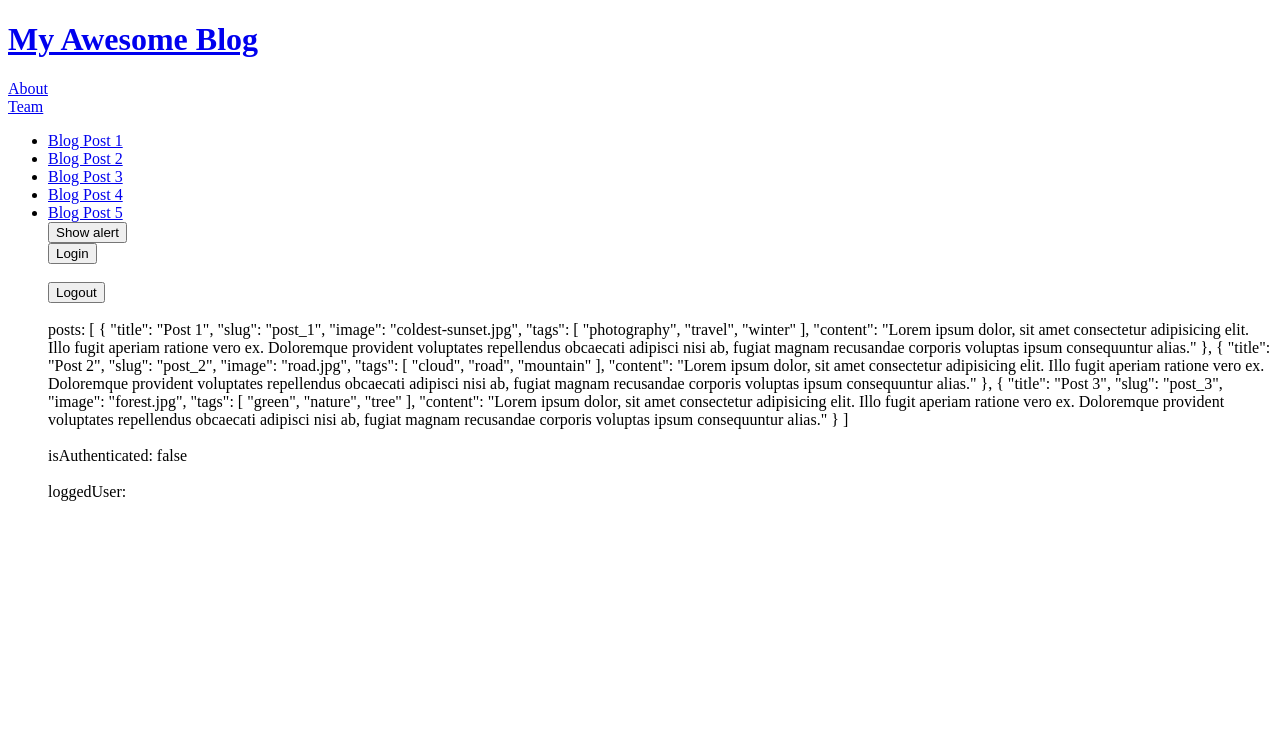
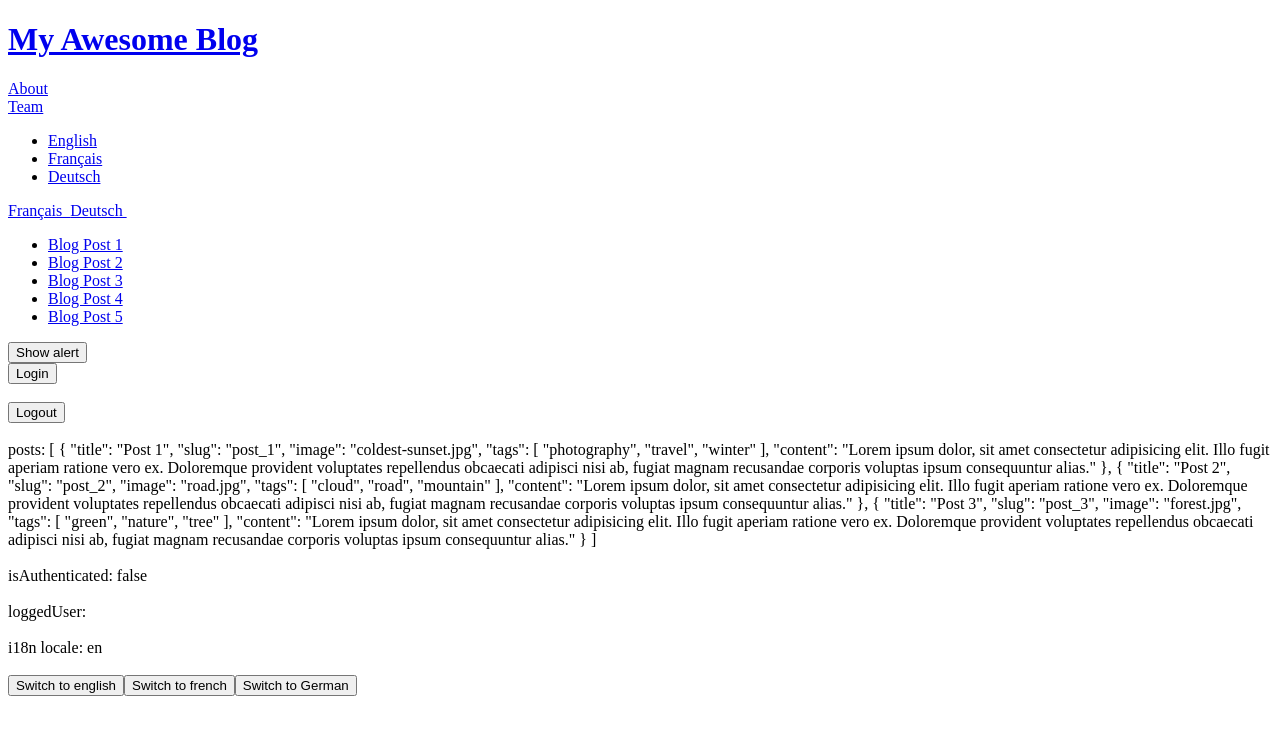
Before and after one commit to jeanquark/nuxt-static-example, a Nuxt app: page / in a window 1280 px wide. Shown: the top 734 px of the page. Built offline with nearby package versions, Linux system fonts and the light colour scheme.

Commit message:
Added i18n multilanguages

```diff
--- /dev/null
+++ b/lang/en-US.json
@@ -0,0 +1,14 @@
+{
+	"home": "Home",
+    "welcome": "Welcome",
+	"about": "About",
+	"team": "Team",
+    "contact": "Contact",
+    "login": "Login",
+    "logout": "Logout",
+    "pages": {
+        "index": {
+            "explanation": "small explanatory text"
+        }
+    }
+}
--- a/layouts/default.vue
+++ b/layouts/default.vue
@@ -2,13 +2,38 @@
   <div>
      <div>
        <h1><nuxt-link to="/">My Awesome Blog</nuxt-link></h1>
-       <div><nuxt-link to="/about">About</nuxt-link></div>
-       <div><nuxt-link to="/team">Team</nuxt-link></div>
+       <div><nuxt-link :to="localePath('about')">{{ $t('about') }}</nuxt-link></div>
+       <div><nuxt-link :to="localePath('team')">{{ $t('team') }}</nuxt-link></div>
+       <ul>
+       	<li><nuxt-link :to="switchLocalePath('en')" class="">English</nuxt-link></li>
+      	<li><nuxt-link :to="switchLocalePath('fr')" class="">Français</nuxt-link></li>
+      	<li><nuxt-link :to="switchLocalePath('de')" class="">Deutsch</nuxt-link></li>
+ 	   </ul>
+ 	   <nuxt-link
+  			v-for="locale in availableLocales"
+  			:key="locale.code"
+  			:to="switchLocalePath(locale.code)">{{ locale.name }}&nbsp;
+  		</nuxt-link>
      </div>
     <nuxt />
   </div>
 </template>
 
+<script>
+	export default {
+		data () {
+			return {
+
+			}
+		},
+		computed: {
+			availableLocales () {
+    			return this.$i18n.locales.filter(i => i.code !== this.$i18n.locale)
+  			}
+		}
+	}
+</script>
+
 <style>
 
 </style>
--- a/nuxt.config.js
+++ b/nuxt.config.js
@@ -44,6 +44,36 @@ export default {
   ** Nuxt.js modules
   */
   modules: [
+    [
+      'nuxt-i18n',
+      {
+        locales: [
+          {
+            code: 'en',
+            iso: 'en-US',
+            name: 'English',
+            file: 'en-US.json'
+          },
+          {
+            code: 'fr',
+            iso: 'fr-FR',
+            name: 'Français',
+            file: 'fr-FR.json'
+          },
+          {
+            code: 'de',
+            iso: 'de-DE',
+            name: 'Deutsch',
+            file: 'de-DE.json'
+          }
+        ],
+        parsePages: false,
+        lazy: true,
+        langDir: 'lang/',
+        defaultLocale: 'en',
+        seo: false
+      }
+    ],
     '@nuxtjs/markdownit',
     '@nuxtjs/axios',
     '@nuxtjs/auth'
@@ -57,7 +87,7 @@ export default {
     },
     redirect: {
       // callback: '/login'
-      callback: '/nuxt-static-example/login'
+      callback: process.env.DEPLOY_ENV === 'GH_PAGES' ? '/nuxt-static-example/login' : '/login'
     }
   },
   /*
--- a/package.json
+++ b/package.json
@@ -17,7 +17,8 @@
     "@nuxtjs/axios": "^5.6.0",
     "@nuxtjs/markdownit": "^1.2.6",
     "markdown-it": "^9.1.0",
-    "nuxt": "^2.0.0"
+    "nuxt": "^2.0.0",
+    "nuxt-i18n": "^6.1.1"
   },
   "devDependencies": {
     "cross-env": "^5.2.1",
--- a/pages/about.vue
+++ b/pages/about.vue
@@ -1,3 +1,3 @@
 <template>
-	<div>About page</div>
+	<div>{{ $t('about') }}</div>
 </template>
--- a/pages/index.vue
+++ b/pages/index.vue
@@ -6,13 +6,19 @@
       <li><nuxt-link to="/blog/blog-post-3">Blog Post 3</nuxt-link></li>
       <li><nuxt-link to="/blog/blog-post-4">Blog Post 4</nuxt-link></li>
       <li><nuxt-link to="/blog/blog-post-5">Blog Post 5</nuxt-link></li>
-      <button @click="alert('Alert!')">Show alert</button><br />
-      <button @click="login">Login</button><br /><br />
-      <button @click="logout">Logout</button><br /><br />
-      posts: {{ posts }}<br /><br />
-      isAuthenticated: {{ isAuthenticated }}<br /><br />
-      loggedUser: {{ loggedUser }}<br /><br />
+
     </ul>
+
+	  <button @click="alert('Alert!')">Show alert</button><br />
+	  <button @click="login">Login</button><br /><br />
+	  <button @click="logout">Logout</button><br /><br />
+	  posts: {{ posts }}<br /><br />
+	  isAuthenticated: {{ isAuthenticated }}<br /><br />
+	  loggedUser: {{ loggedUser }}<br /><br />
+	  i18n locale: {{ $i18n.locale }}<br /><br />
+	  <button @click="switchLanguage('en')">Switch to english</button>
+	  <button @click="switchLanguage('fr')">Switch to french</button>
+	  <button @click="switchLanguage('de')">Switch to German</button>
   </div>
 </template>
 
@@ -33,7 +39,8 @@ export default {
 		},
 		posts() {
 			return blogPosts
-		}
+		},
+
 	},
 	methods: {
 		alert (message) {
@@ -45,6 +52,9 @@ export default {
 		async logout() {
 			await this.$auth.logout()
             window.location.href = 'https://dev-b36ddgyg.eu.auth0.com/v2/logout?returnTo=http%3A%2F%2Flocalhost:3000'
+		},
+		switchLanguage (language) {
+			this.$i18n.locale = language
 		}
 	}
 }
--- a/pages/team.vue
+++ b/pages/team.vue
@@ -1,3 +1,3 @@
 <template>
-	<div>Team page</div>
+	<div>{{ $t('team') }}</div>
 </template>
```
Also changed, not shown: lang/de-DE.json (added, +14 -0 lines), lang/fr-FR.json (added, +14 -0 lines), 1 other file (tests, documents, lock files or other folders).
